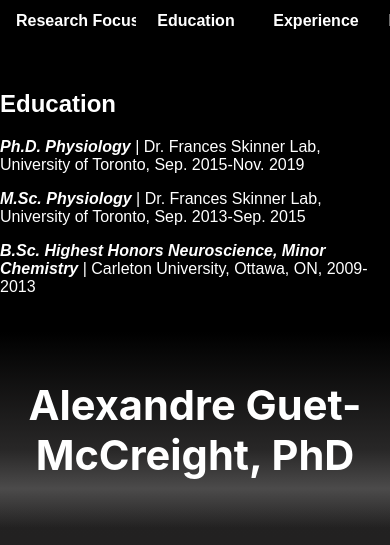
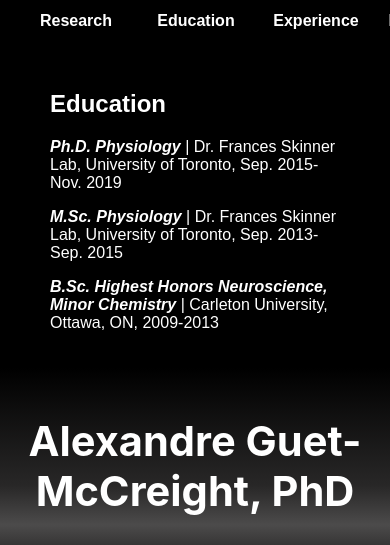
Before and after one commit to agmccrei/personal_website, a plain HTML site: page index.html in a window 390 px wide. Both pictures are taken after a click on the button "Education". Shown: the top 545 px of the page. Drawn offline with Linux system fonts and the light colour scheme.

Commit message:
Further changes for phones

```diff
--- a/index.html
+++ b/index.html
@@ -9,7 +9,7 @@
 <body>
     <div class="tabs">
         <div class="tab-buttons">
-            <button data-tab="research">Research Focus</button>
+            <button data-tab="research">Research</button>
             <button data-tab="education">Education</button>
             <button data-tab="experience">Experience</button>
             <button data-tab="publications">Publications</button>
@@ -19,7 +19,7 @@
 
         <div class="tab-content">
             <div id="research">
-            <h2>Research Focus</h2>
+            <h2>Research</h2>
             <p  class="full-width">My research focuses on understanding the roles of key inhibitory interneurons in brain health and disease. During my PhD, I developed biophysical models of hippocampal interneurons, revealing their ion channel mechanisms, synaptic recruitment during behavior, and age-related changes. In my postdoctoral work, I created data-driven models of human cortical microcircuits to study aging and depression. Using these models, I uncovered how mechanistic changes impair sensory processing, tested novel therapeutic compounds for recovery <em>in silico</em>, and identified EEG biomarkers to monitor drug efficacy and cognitive impairment. Additionally, I leveraged these models and biomarkers to train artificial neural networks that predict mechanisms underlying microcircuit dysfunction in elderly patients using EEG data.</p>
             <img src="images/Summary_english.png" alt="Research Summary" style="max-width:100%; height:auto;">
             </div>
--- a/styles.css
+++ b/styles.css
@@ -165,19 +165,21 @@ html, body {
   box-sizing: border-box;
 }
 
-@media screen and (max-width: 768px) {
-  .tab-content {
-    padding-left: 0;
-    padding-right: 0;
-  }
-}
-
 .tab-content > div {
   display: none;
 }
 
 .tab-content > div.active {
   display: block;
+}
+
+@media screen and (max-width: 768px) {
+  .tab-content > div {
+    padding-left: 10px;
+    padding-right: 10px;
+    margin-left: 0;
+    margin-right: 0;
+  }
 }
 
 footer a {
```
